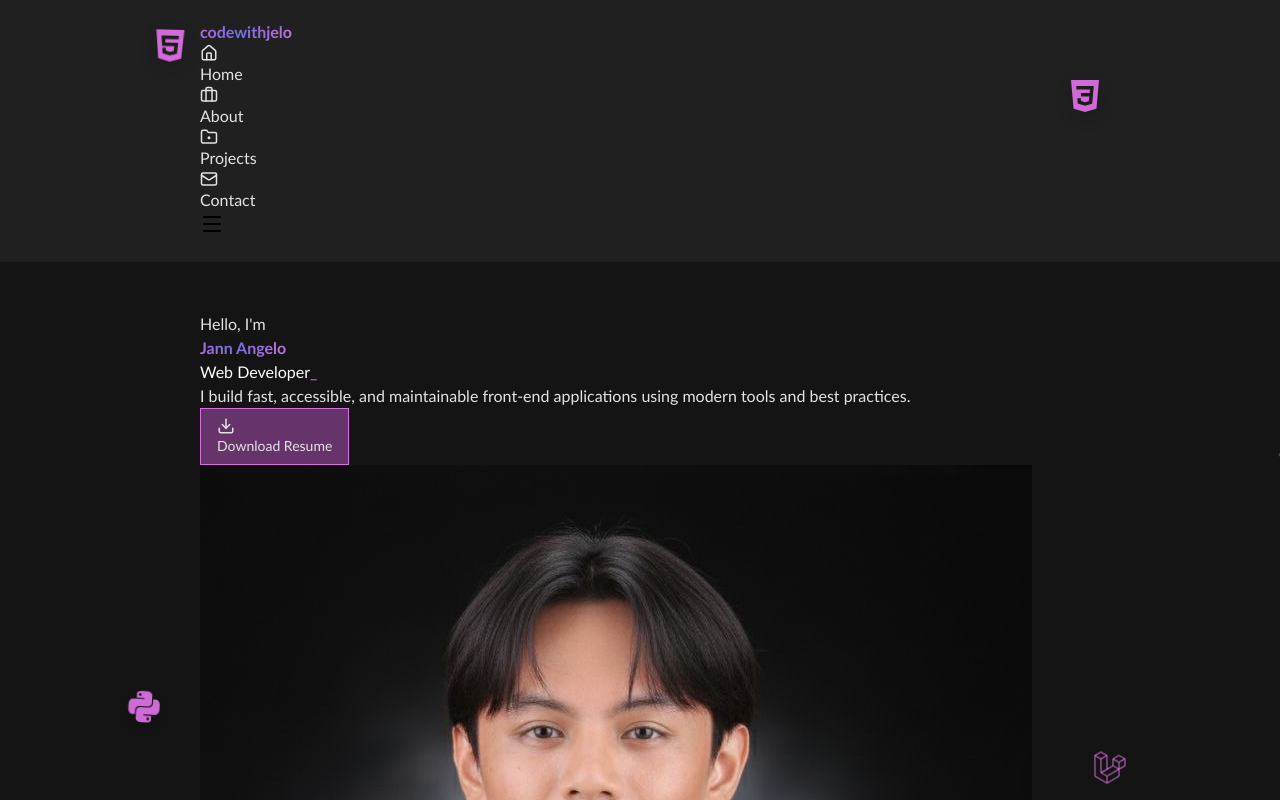
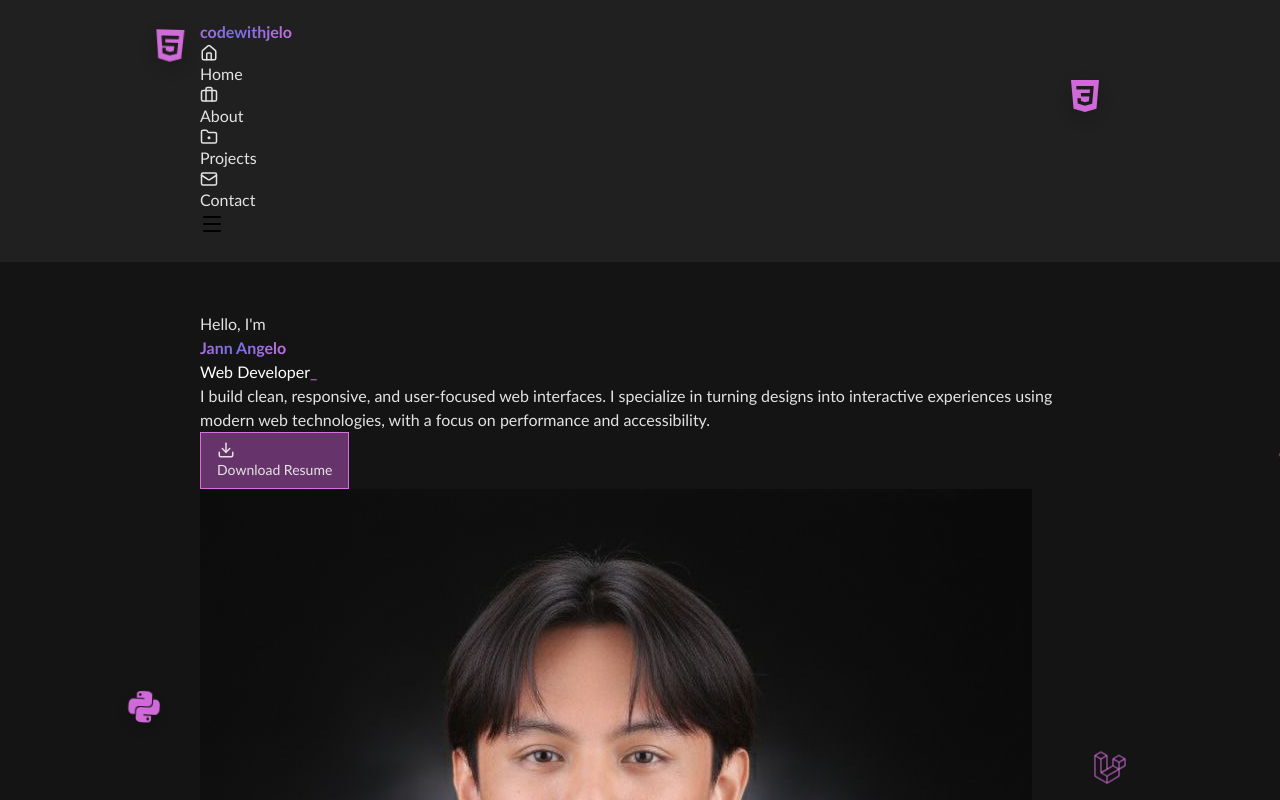
Before and after one commit to codewithjelo/Jelo_Portfolio, a React (Vite) app in the folder jelo-portfolio/: page / in a window 1280 px wide. Shown: the top 800 px of the page. Built offline with nearby package versions, Linux system fonts and the light colour scheme.

Commit message:
Modify description

```diff
--- a/jelo-portfolio/src/components/sections/Hero.jsx
+++ b/jelo-portfolio/src/components/sections/Hero.jsx
@@ -1,9 +1,9 @@
-import { forwardRef } from 'react';
+import { forwardRef } from "react";
 import GradientText from "../animations/GradientText";
 import TextType from "../animations/TextType";
 import Button from "../ui/Button";
 import profileImg from "../../assets/images/jelo.jpg";
-import '../../styles/components/sections/hero.css'
+import "../../styles/components/sections/hero.css";
 import { Download, ChevronDown } from "lucide-react";
 import {
   SiHtml5,
@@ -31,7 +31,11 @@ const Hero = forwardRef((props, ref) => {
   };
 
   return (
-    <section id="home" ref={ref} className="min-h-92 xl:min-h-screen flex flex-col pt-10 sm:pt-20 sm:items-center">
+    <section
+      id="home"
+      ref={ref}
+      className="min-h-92 xl:min-h-screen flex flex-col pt-10 sm:pt-20 sm:items-center"
+    >
       <div className="container max-w-full flex flex-col items-center xl:flex-row xl:gap-[10vw]">
         {/* Left: text */}
         <div className="w-full xl:w-2/5">
@@ -62,8 +66,10 @@ const Hero = forwardRef((props, ref) => {
           </h1>
 
           <p className="description max-w-xl mb-6">
-            I build fast, accessible, and maintainable front-end applications
-            using modern tools and best practices.
+            I build clean, responsive, and user-focused web interfaces. I
+            specialize in turning designs into interactive experiences using
+            modern web technologies, with a focus on performance and
+            accessibility.
           </p>
 
           <div className="flex items-center gap-4 mb-6">
@@ -130,6 +136,6 @@ const Hero = forwardRef((props, ref) => {
   );
 });
 
-Hero.displayName = 'Hero';
+Hero.displayName = "Hero";
 
 export default Hero;
```
